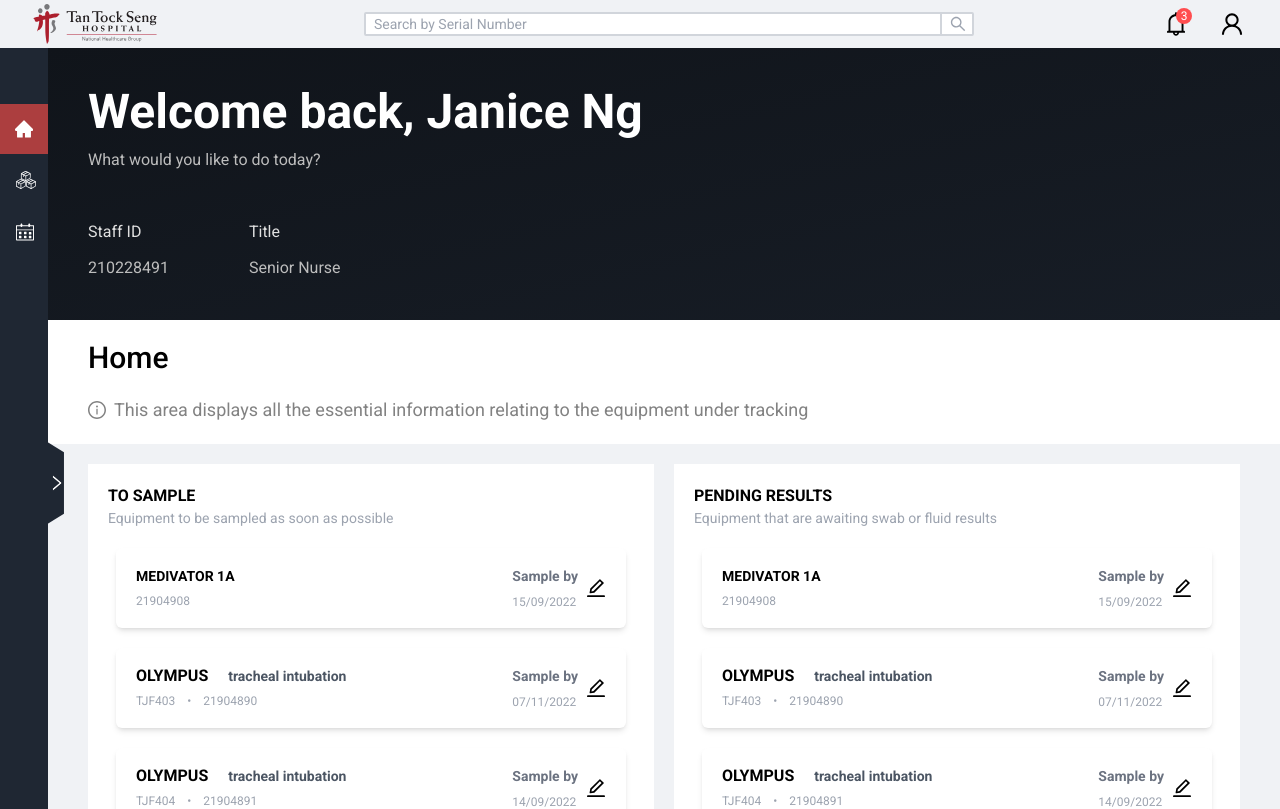
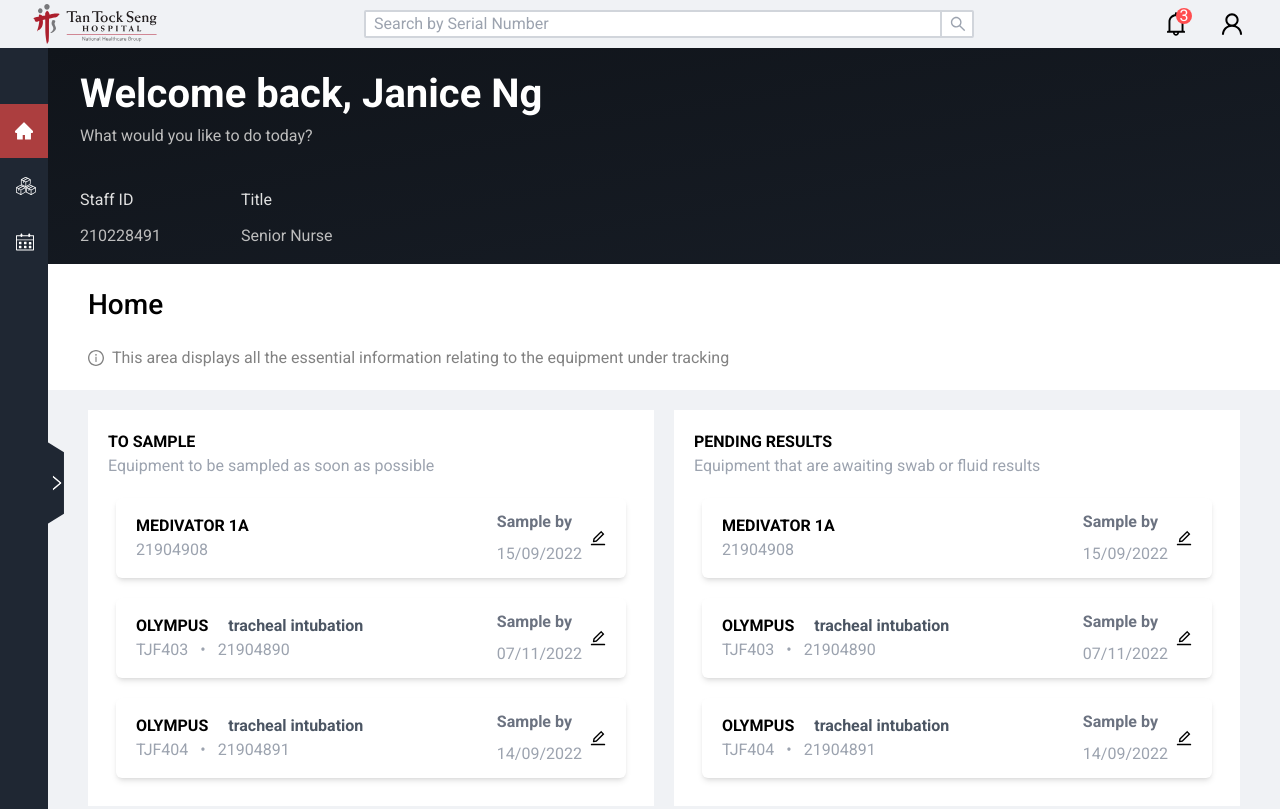
Before and after one commit to bran-donut/tts-ict2012, a Next.js app: page /home in a window 1280 px wide. Shown: the top 809 px of the page. Built offline with nearby package versions, Linux system fonts and the light colour scheme.

Commit message:
adjusted size of the elements

```diff
--- a/components/MainHeader.js
+++ b/components/MainHeader.js
@@ -1,11 +1,11 @@
 export default function MainHeader({ heading, description, details }) {
     return (
-        <section className="p-5 text-white from-[#10141A] to-[#171D26] bg-gradient-to-br">
-            <div className="p-5 text-white">
+        <section className="p-4 pl-8 text-white from-[#10141A] to-[#171D26] bg-gradient-to-br">
+            <div className="text-white">
                 <h2 className="text-5xl font-semibold">{heading}</h2>
-                <p className="text-[#BDBDBD] mt-3">{description}</p>
+                <p className="text-[#BDBDBD]">{description}</p>
                 {details &&
-                    <div className="flex flex-col gap-10 mt-12 sm:gap-20 sm:flex-row">
+                    <div className="flex flex-col gap-10 mt-10 sm:gap-20 sm:flex-row">
                         {details.map((detail, i) => (
                             <div key={i}>
                                 <p className="text-[#E0E0E0]">{detail.title}</p>
--- a/components/TopBar.js
+++ b/components/TopBar.js
@@ -14,7 +14,7 @@ export default function TopBar(props) {
         <input
           type="text"
           placeholder="Search by Serial Number"
-          className="w-full px-2 pr-10 border-2 border-gray-300 rounded-sm peer focus:outline-none focus:border-tts-red text-sm"
+          className="w-full px-2 pr-10 border-2 border-gray-300 rounded-sm peer focus:outline-none focus:border-tts-red placeholder:text-sm"
         />
         <button className="absolute top-0 right-0 flex items-center justify-center h-full px-2 text-gray-400 border-l-2 border-gray-300 peer-focus:border-tts-red peer-focus:text-tts-red">
           <SearchOutlined />
--- a/tailwind.config.js
+++ b/tailwind.config.js
@@ -4,10 +4,15 @@ const defaultTheme = require("tailwindcss/defaultTheme");
 module.exports = {
   content: ["./pages/**/*.{js,ts,jsx,tsx}", "./components/**/*.{js,ts,jsx,tsx}", "./layouts/**/*.{js,ts,jsx,tsx}"],
   theme: {
+    fontSize: {
+        '5xl':'2.5rem',
+        '3xl':'28px',
+      },
     container: {
       center: true,
     },
     extend: {
+
       fontFamily: {
         roboto: ["'Roboto', sans-serif", ...defaultTheme.fontFamily.sans],
       },
```
